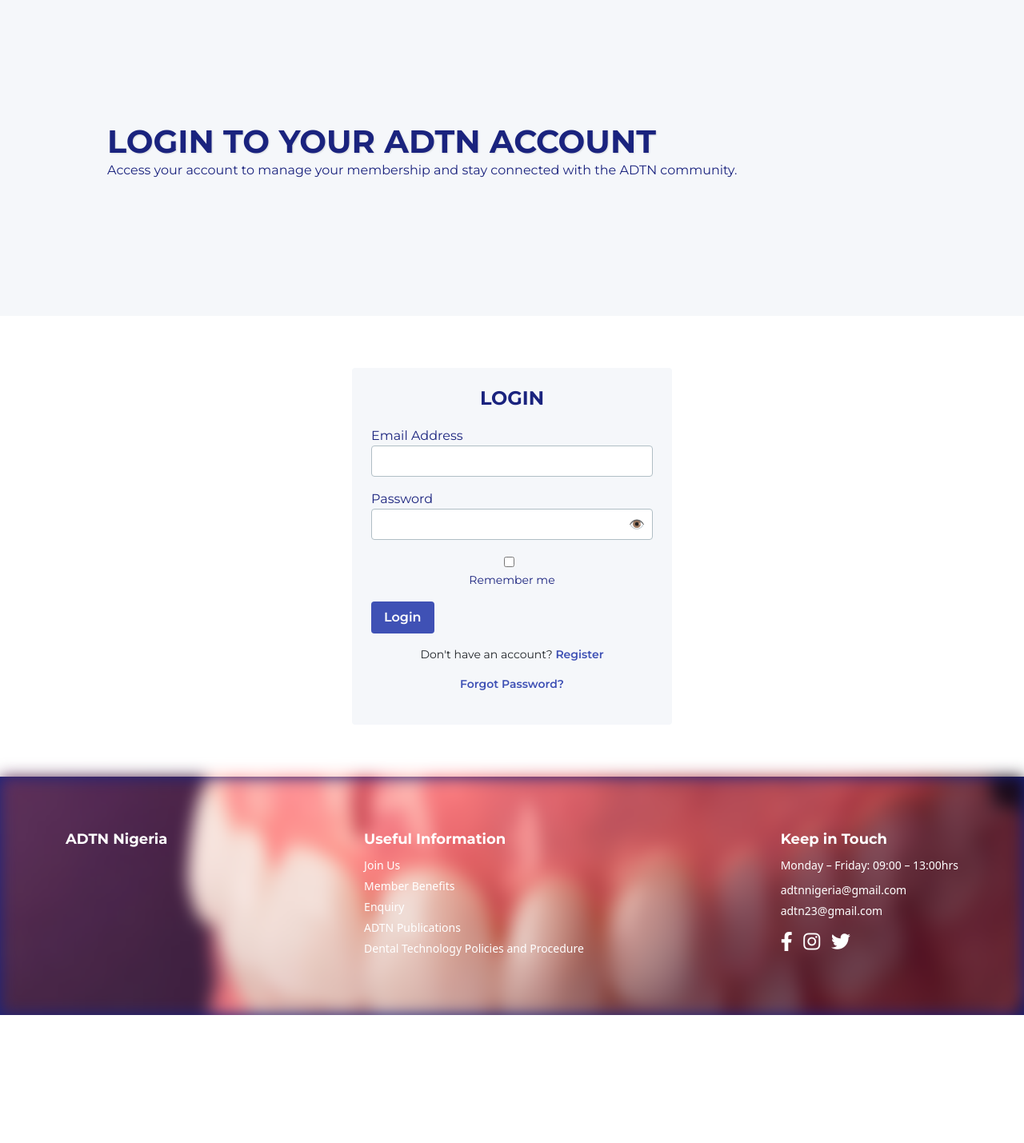
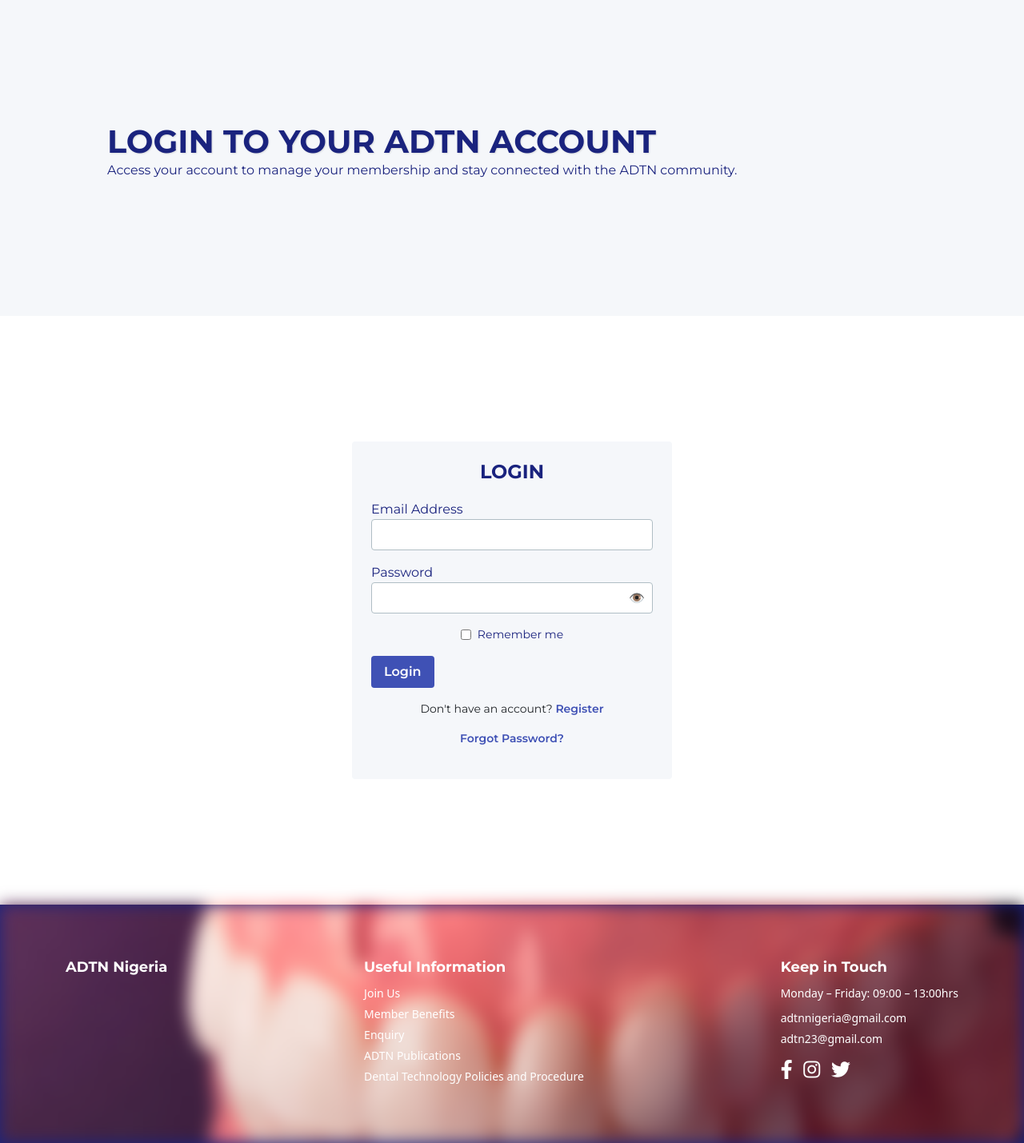
Before and after one commit to nchiwar/adtn_nigeria_project, a Django app: page /login/ in a window 1280 px wide. Shown: the part 75-1504 px from the top of the page at 80% size. Before the commit the page ends 1344 px from the top, so only its background shows below. Run offline with Django 5.2, Linux system fonts and the light colour scheme.

Commit message:
Adjust design to center forms and align Remember me checkbox

```diff
--- a/templates/core/login.html
+++ b/templates/core/login.html
@@ -14,8 +14,8 @@
 </section>
 
 <section class="login">
-    <div class="container">
-        <div class="login-content" style="display: flex; justify-content: center; align-items: center; min-height: 60vh;">
+    <div class="container" style="display: flex; justify-content: center; align-items: center; min-height: 80vh;">
+        <div class="login-content">
             <div class="login-text" style="width: 400px; padding: 24px; background-color: #F5F7FA; border-radius: 4px;">
                 <h2 style="font-family: Montserrat, sans-serif; color: #1A237E; font-size: 24px; font-weight: 700; text-align: center; margin-bottom: 20px;">LOGIN</h2>
                 <form method="post" action="{% url 'login' %}">
@@ -31,9 +31,9 @@
                             <span id="togglePassword" style="position: absolute; right: 10px; top: 50%; transform: translateY(-50%); cursor: pointer; color: #3F51B5;">👁️</span>
                         </div>
                     </div>
-                    <div class="form-group" style="text-align: center; margin-top: 8px;">
+                    <div class="form-group" style="display: flex; align-items: center; justify-content: center; margin-top: 8px;">
                         <input type="checkbox" id="remember_me" name="remember_me" style="margin-right: 8px;">
-                        <label for="remember_me" style="font-family: Montserrat, sans-serif; font-size: 14px; color: #1A237E; font-weight: 400;">Remember me</label>
+                        <label for="remember_me" style="font-family: Montserrat, sans-serif; font-size: 14px; color: #1A237E; font-weight: 400; margin: 0;">Remember me</label>
                     </div>
                     <div id="loading" style="display: none; text-align: center; margin-top: 8px;">
                         <span style="font-family: Montserrat, sans-serif; font-size: 14px; color: #1A237E;">Logging in...</span>
--- a/templates/core/register.html
+++ b/templates/core/register.html
@@ -14,8 +14,8 @@
 </section>
 
 <section class="register">
-    <div class="container">
-        <div class="register-content" style="display: flex; justify-content: center; align-items: center; min-height: 60vh;">
+    <div class="container" style="display: flex; justify-content: center; align-items: center; min-height: 80vh;">
+        <div class="register-content">
             <div class="register-text" style="width: 400px; padding: 24px; background-color: #F5F7FA; border-radius: 4px;">
                 <h2 style="font-family: Montserrat, sans-serif; color: #1A237E; font-size: 24px; font-weight: 700; text-align: center; margin-bottom: 20px;">REGISTER</h2>
                 <form method="post" action="{% url 'register' %}" id="registerForm">
```
